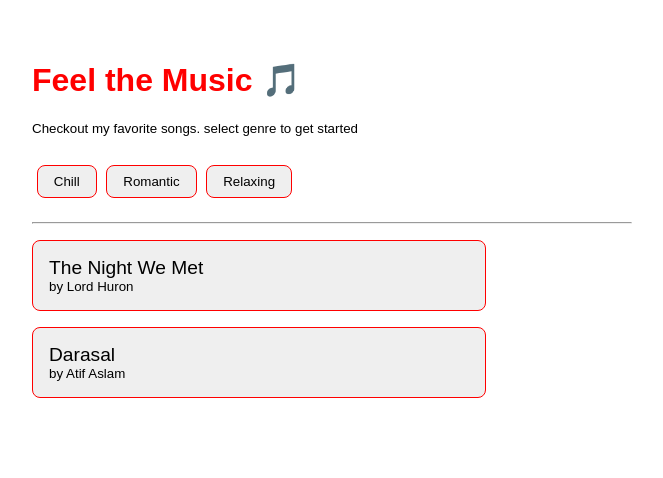
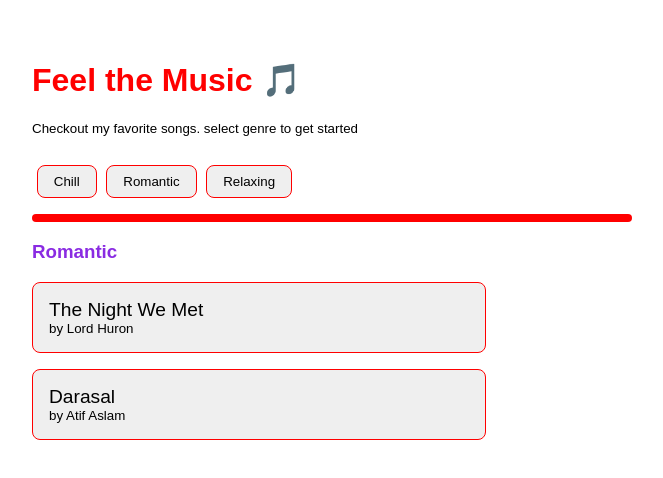
Before and after one commit to Raj-Thombare/Feel-the-Music, a React (Create React App) app: page / in a window 1280 px wide. Shown: the top 478 px of the page, without its empty margins (308-971 px from the left). Built offline with nearby package versions, Linux system fonts and the light colour scheme.

Commit message:
update done

```diff
--- a/src/App.js
+++ b/src/App.js
@@ -11,7 +11,7 @@ const musicDB = {
     { name: "Darasal", Artist: "Atif Aslam" }
   ],
   Relaxing: [
-    { name: "Kun Faya Kun", Artist: "Javed Ali, Mohit Chauhan" },
+    { name: "Kun Faya Kun", Artist: "Javed Ali" },
     { name: "Tajdar-E-Haram", Artist: "Atif Aslam" }
   ]
 };
@@ -36,7 +36,8 @@ export default function App() {
           );
         })}
       </div>
-      <hr />
+      <div className="linebreak"></div>
+      <h3 style={{ color: "blueviolet" }}>{selectedGenre} </h3>
       <div style={{ textAlign: "left" }}>
         <ul style={{ paddingInlineStart: "0" }}>
           {musicDB[selectedGenre].map((song) => (
--- a/src/styles.css
+++ b/src/styles.css
@@ -23,3 +23,11 @@ ul li {
   margin: 1rem 0rem;
   width: 70%;
 }
+
+.linebreak {
+  display: block;
+  width: 100%;
+  height: 0.5rem;
+  background-color: red;
+  border-radius: 1rem;
+}
```
